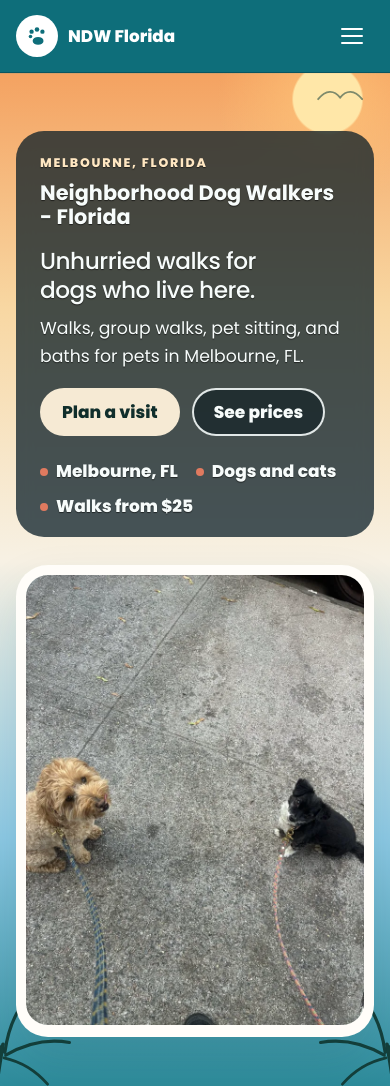
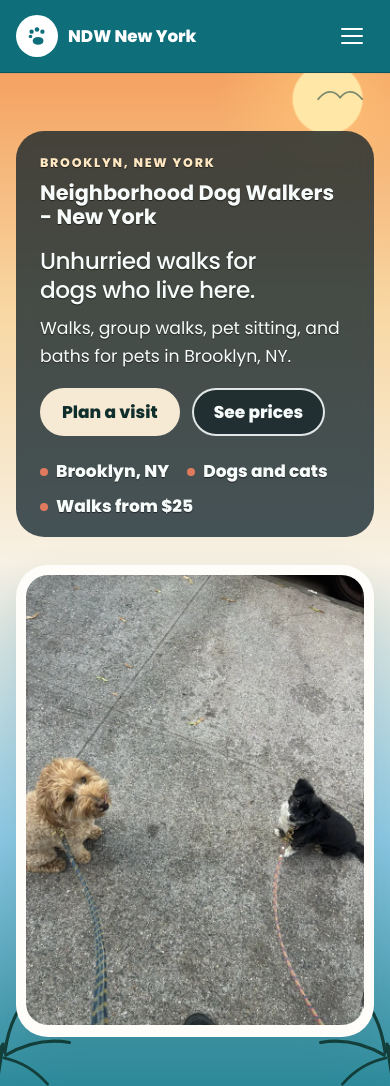
Before and after one commit to yercyyy/dog-walking-site, a plain HTML site: page index.html in a window 390 px wide. Shown: the top 1086 px of the page. Drawn offline with Linux system fonts and the light colour scheme.

Commit message:
Rename the business from NDW Florida to NDW New York. (#13)
Place labels, titles, and schema.org now say Brooklyn, New York. The ndwflorida.com domain, phone number, and email stay the same.

Co-authored-by: Cursor Agent <cursoragent@cursor.com>
Co-authored-by: yercyyy <yercyyy@users.noreply.github.com>

```diff
--- a/index.html
+++ b/index.html
@@ -3,16 +3,16 @@
 <head>
   <meta charset="utf-8">
   <meta name="viewport" content="width=device-width, initial-scale=1">
-  <title>NDW Florida | Dog walking in Melbourne</title>
-  <meta name="description" content="NDW Florida walks dogs in Melbourne, Florida. 30-minute walks, 1-hour walks, group walks, pet sitting for dogs and cats, and dog bathing.">
+  <title>NDW New York | Dog walking in Brooklyn</title>
+  <meta name="description" content="NDW New York walks dogs in Brooklyn, New York. 30-minute walks, 1-hour walks, group walks, pet sitting for dogs and cats, and dog bathing.">
   <!-- Matches the header bar (ocean), not the footer pine. -->
   <meta name="theme-color" content="#0e6e7a">
   <link rel="canonical" href="https://ndwflorida.com/">
   <link rel="icon" href="images/favicon.svg" type="image/svg+xml">
   <meta property="og:type" content="website">
-  <meta property="og:site_name" content="NDW Florida">
-  <meta property="og:title" content="NDW Florida | Dog walking in Melbourne">
-  <meta property="og:description" content="NDW Florida walks dogs in Melbourne, Florida. 30-minute walks, 1-hour walks, group walks, pet sitting for dogs and cats, and dog bathing.">
+  <meta property="og:site_name" content="NDW New York">
+  <meta property="og:title" content="NDW New York | Dog walking in Brooklyn">
+  <meta property="og:description" content="NDW New York walks dogs in Brooklyn, New York. 30-minute walks, 1-hour walks, group walks, pet sitting for dogs and cats, and dog bathing.">
   <meta property="og:url" content="https://ndwflorida.com/">
   <meta property="og:image" content="https://ndwflorida.com/images/walk-on-the-path.jpg">
   <meta property="og:image:width" content="1200">
@@ -20,8 +20,8 @@
   <meta property="og:image:alt" content="A fluffy white dog on a leash stands on a paved path outdoors.">
   <meta property="og:locale" content="en_US">
   <meta name="twitter:card" content="summary_large_image">
-  <meta name="twitter:title" content="NDW Florida | Dog walking in Melbourne">
-  <meta name="twitter:description" content="NDW Florida walks dogs in Melbourne, Florida. 30-minute walks, 1-hour walks, group walks, pet sitting for dogs and cats, and dog bathing.">
+  <meta name="twitter:title" content="NDW New York | Dog walking in Brooklyn">
+  <meta name="twitter:description" content="NDW New York walks dogs in Brooklyn, New York. 30-minute walks, 1-hour walks, group walks, pet sitting for dogs and cats, and dog bathing.">
   <meta name="twitter:image" content="https://ndwflorida.com/images/walk-on-the-path.jpg">
   <meta name="twitter:image:alt" content="A fluffy white dog on a leash stands on a paved path outdoors.">
   <!--
@@ -37,7 +37,7 @@
   {
     "@context": "https://schema.org",
     "@type": "LocalBusiness",
-    "name": "NDW Florida",
+    "name": "NDW New York",
     "alternateName": "Neighborhood Dog Walkers",
     "url": "https://ndwflorida.com/",
     "telephone": "+1-929-782-5530",
@@ -45,11 +45,11 @@
     "image": "https://ndwflorida.com/images/walk-on-the-path.jpg",
     "address": {
       "@type": "PostalAddress",
-      "addressLocality": "Melbourne",
-      "addressRegion": "FL",
+      "addressLocality": "Brooklyn",
+      "addressRegion": "NY",
       "addressCountry": "US"
     },
-    "areaServed": "Melbourne, Florida"
+    "areaServed": "Brooklyn, New York"
   }
   </script>
   <link rel="stylesheet" href="styles.css">
@@ -69,7 +69,7 @@
             <ellipse cx="26" cy="33" rx="10" ry="7.2" fill="#F6F1E7"/>
           </svg>
         </span>
-        <span class="logo-text">NDW Florida</span>
+        <span class="logo-text">NDW New York</span>
       </a>
       <button class="nav-toggle" type="button" aria-expanded="false" aria-controls="site-nav">
         <span class="nav-toggle-bars" aria-hidden="true"></span>
@@ -89,16 +89,16 @@
     <section class="hero" id="top">
       <div class="wrap hero-inner">
         <div class="hero-copy">
-          <p class="kicker">Melbourne, Florida</p>
-          <h1><span class="hero-name">Neighborhood Dog Walkers</span> <span class="hero-place">- Florida</span></h1>
+          <p class="kicker">Brooklyn, New York</p>
+          <h1><span class="hero-name">Neighborhood Dog Walkers</span> <span class="hero-place">- New York</span></h1>
           <p class="tagline">Unhurried walks for dogs who live here.</p>
-          <p class="lede">Walks, group walks, pet sitting, and baths for pets in Melbourne, FL.</p>
+          <p class="lede">Walks, group walks, pet sitting, and baths for pets in Brooklyn, NY.</p>
           <div class="hero-actions">
             <a class="button button-primary" href="#contact">Plan a visit</a>
             <a class="button button-secondary" href="#services">See prices</a>
           </div>
           <ul class="hero-facts">
-            <li>Melbourne, FL</li>
+            <li>Brooklyn, NY</li>
             <li>Dogs and cats</li>
             <li>Walks from $25</li>
           </ul>
@@ -118,7 +118,7 @@
           <p class="kicker">Neighborhood Dog Walkers</p>
           <h2>About Us</h2>
           <div class="about-copy">
-            <p>Neighborhood Dog Walkers got its start on the busy sidewalks of New York, where every walk means keeping a sharp eye out for squirrels, pigeons, and the occasional street rat a dog would love to chase. That same city-trained awareness now comes with every walk here in Melbourne, Florida.</p>
+            <p>Neighborhood Dog Walkers got its start on the busy sidewalks of New York, where every walk means keeping a sharp eye out for squirrels, pigeons, and the occasional street rat a dog would love to chase. That same city-trained awareness now comes with every walk here in Brooklyn.</p>
             <p>We walk all kinds of dogs: big or small, energetic or calm, scared or aggressive, with or without prong collars. After a year of walking dogs every day, we know each one needs something a little different, and we adjust to fit your dog.</p>
             <p>Need a little extra care? We can give your dog their medication when needed, and we'll make sure their sleeping and living area is clean before we leave.</p>
           </div>
@@ -193,16 +193,16 @@
           </svg>
           <div class="area-copy">
             <p class="kicker kicker-light">Service area</p>
-            <h2>Melbourne, Florida</h2>
-            <p class="lede lede-light">Walks, sitting, and baths based in Melbourne, FL.</p>
+            <h2>Brooklyn, New York</h2>
+            <p class="lede lede-light">Walks, sitting, and baths based in Brooklyn, NY.</p>
           </div>
           <div class="place-card">
             <svg viewBox="0 0 48 48" width="48" height="48" aria-hidden="true">
               <path d="M24 4c-8 0-14 6.2-14 14.2C10 28 24 44 24 44s14-16 14-25.8C38 10.2 32 4 24 4z" fill="#1D6B64"/>
               <circle cx="24" cy="18" r="6" fill="#F6F1E7"/>
             </svg>
-            <p class="place-city">Melbourne</p>
-            <p class="place-state">Florida</p>
+            <p class="place-city">Brooklyn</p>
+            <p class="place-state">New York</p>
           </div>
         </div>
       </div>
@@ -364,7 +364,7 @@
         <div class="contact-layout">
         <div>
           <h3 class="contact-place-title">Where we are</h3>
-          <p class="contact-place">Melbourne, Florida</p>
+          <p class="contact-place">Brooklyn, New York</p>
           <p class="lede">We walk dogs here, and we also sit with dogs and cats.</p>
         </div>
 
@@ -424,8 +424,8 @@
   <footer class="site-footer">
     <div class="wrap footer-inner">
       <div>
-        <p class="footer-brand">NDW Florida</p>
-        <p>Dog walking in Melbourne, Florida.</p>
+        <p class="footer-brand">NDW New York</p>
+        <p>Dog walking in Brooklyn, New York.</p>
       </div>
       <p class="footer-note"><a href="tel:+19297825530">929-782-5530</a></p>
       <p><a href="#top">Back to top</a></p>
--- a/styles.css
+++ b/styles.css
@@ -1,4 +1,4 @@
-/* NDW Florida
+/* NDW New York
    Change the colors in :root if you want a different look.
    You do not need to understand the rest of this file to do that. */
 
```
Also changed, not shown: 1 other file.
